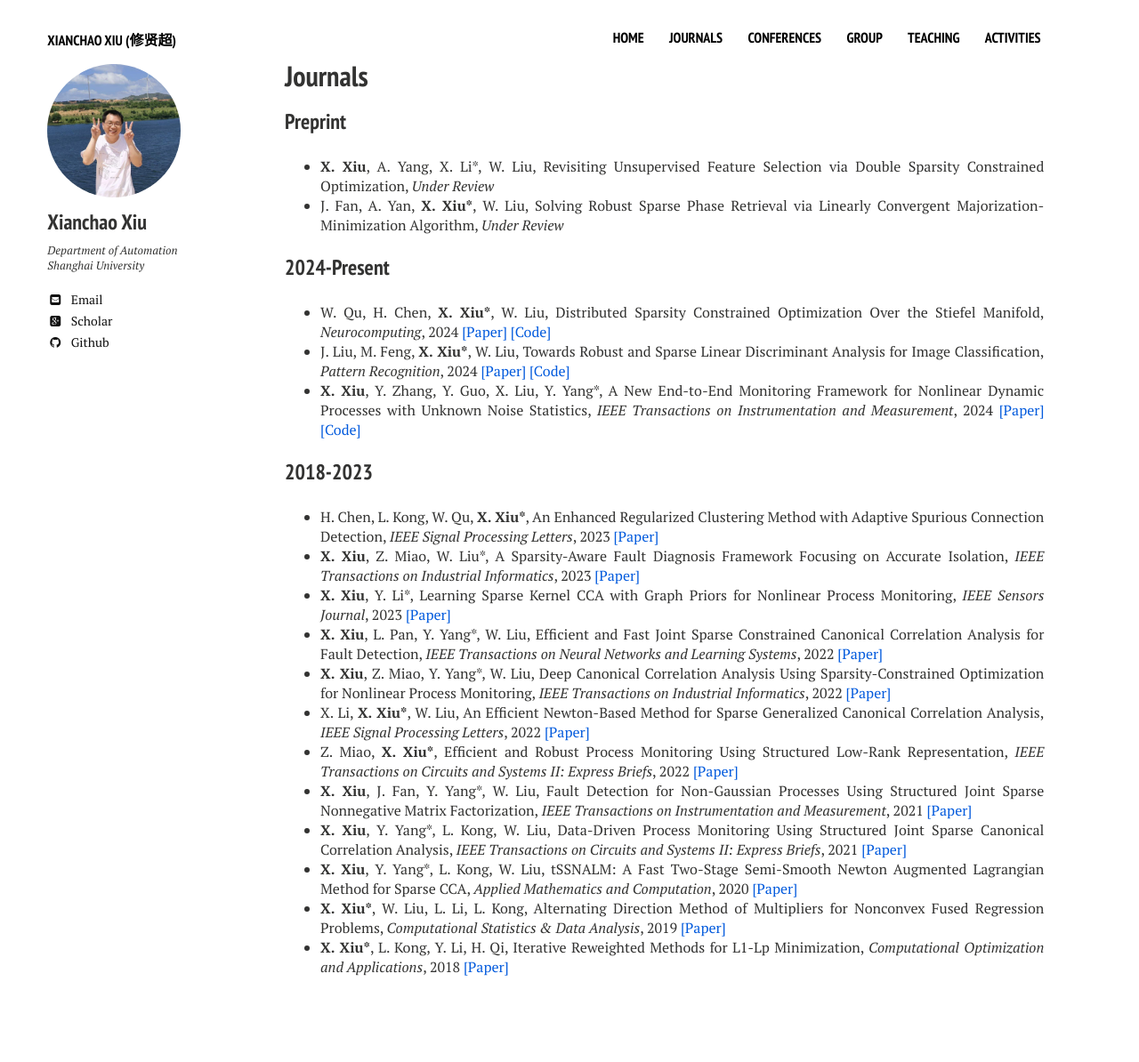
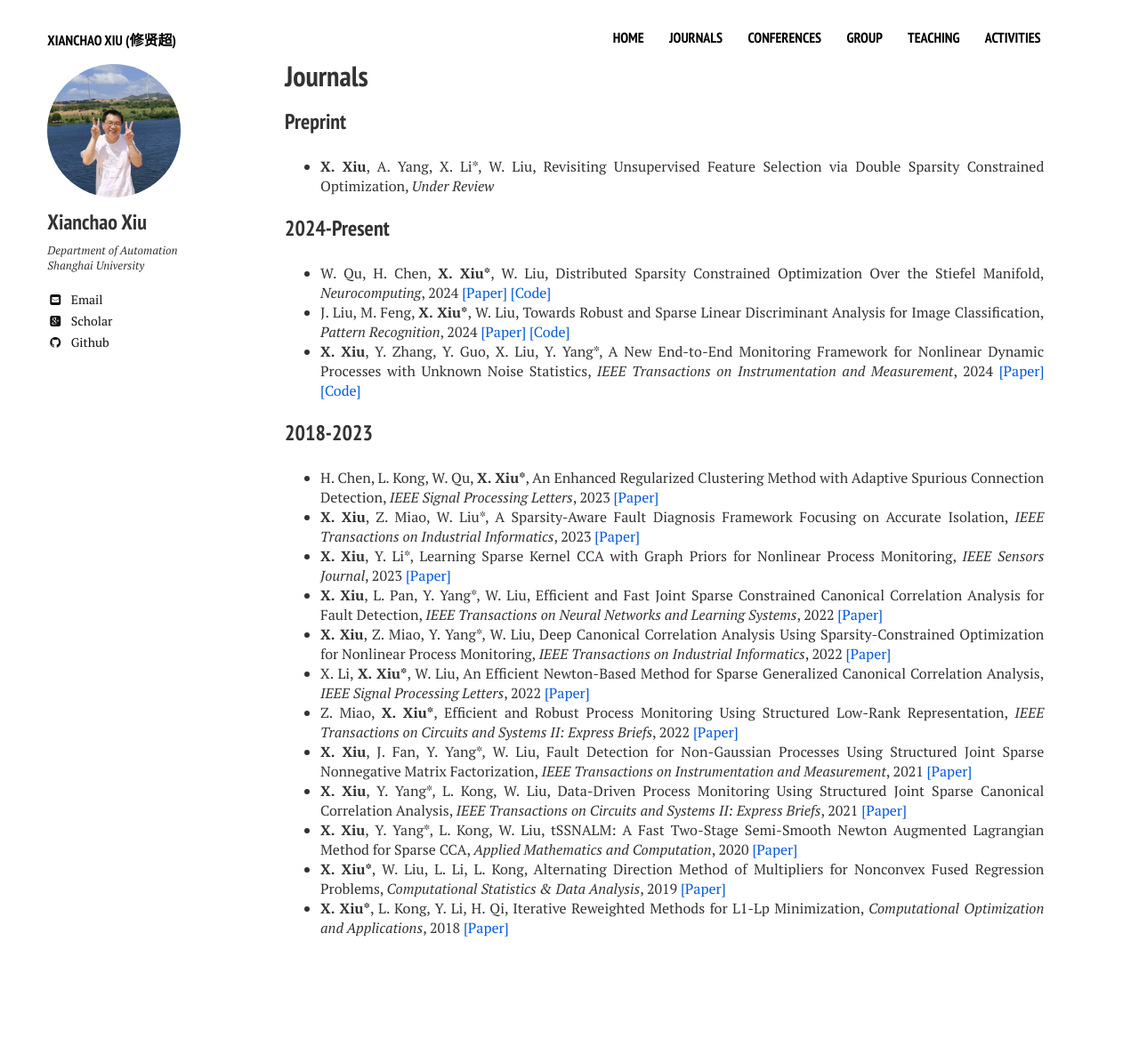
Before and after one commit to xianchaoxiu/xianchaoxiu.github.io, a Jekyll site: the page built from journals/index.md, in a window 1280 px wide. Shown: the whole page at 89% size. Built offline with Jekyll 4.4.1, drawn with Linux system fonts in a browser that asks for light colours; nearby versions of some CDN libraries; after the commit the page ends 1150 px from its top, so only the background shows below that.

Commit message:
Update index.md

```diff
--- a/journals/index.md
+++ b/journals/index.md
@@ -10,7 +10,6 @@ share: false
 
 ### Preprint
 * <b>X. Xiu</b>, A. Yang, X. Li*, W. Liu, Revisiting Unsupervised Feature Selection via Double Sparsity Constrained Optimization, <i>Under Review</i> <br>
-* J. Fan, A. Yan, <b>X. Xiu*</b>, W. Liu, Solving Robust Sparse Phase Retrieval via Linearly Convergent Majorization-Minimization Algorithm, <i>Under Review</i> <br>
 
 ### 2024-Present
 * W. Qu, H. Chen, <b>X. Xiu*</b>, W. Liu, Distributed Sparsity Constrained Optimization Over the Stiefel Manifold, <i>Neurocomputing</i>, 2024 <a href="https://www.sciencedirect.com/science/article/pii/S0925231224010385" class="textlink" target="_blank">[Paper]</a> <a href="https://github.com/wtqu/DREAM" class="textlink" target="_blank">[Code]</a> <br>
```
